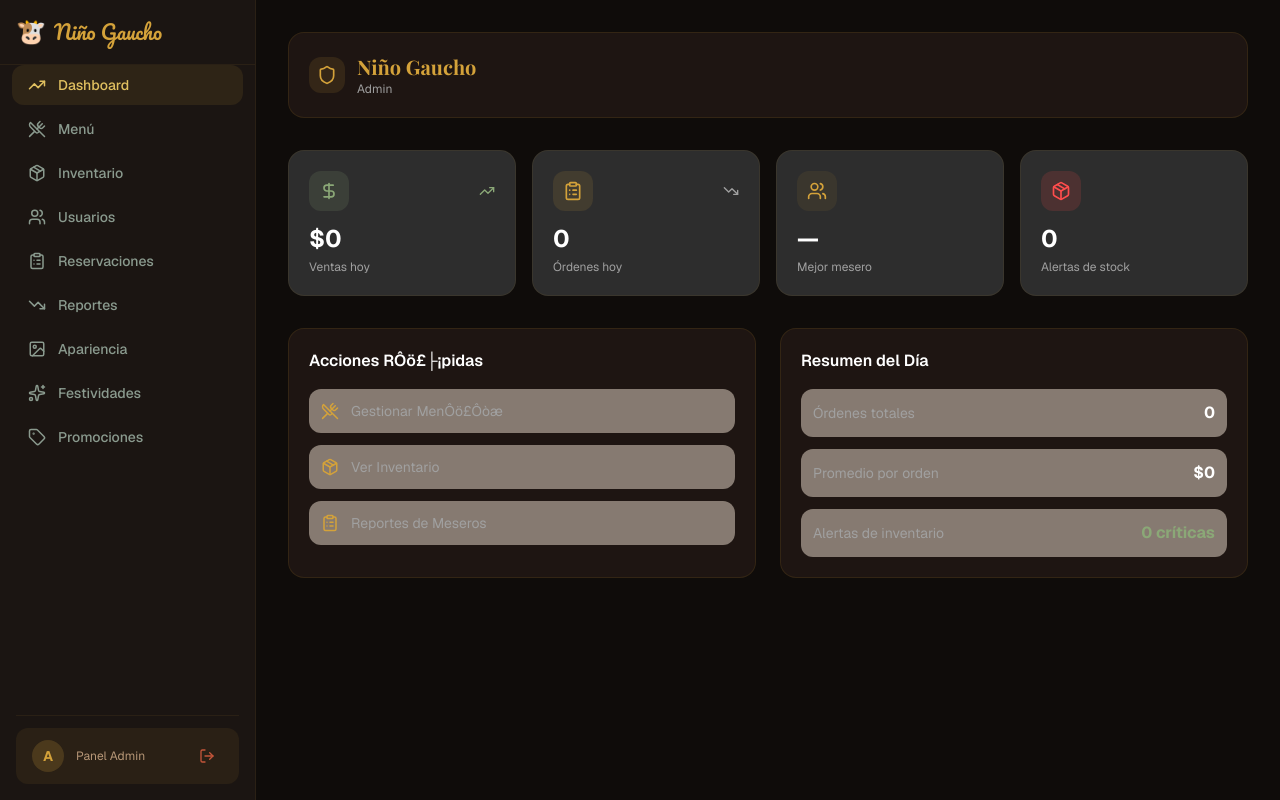
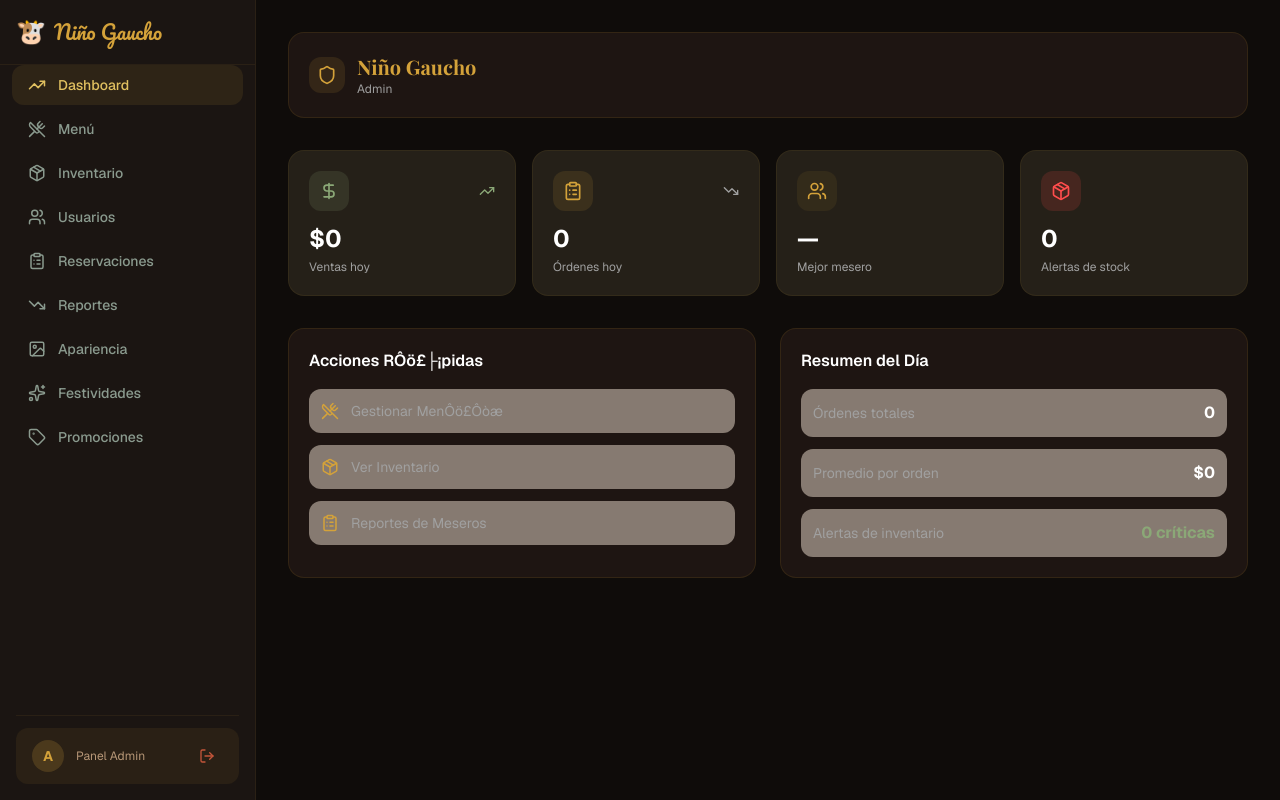
Before and after one commit to jesushernandezmonts/RestauranteGaucho, a Next.js app: page /admin in a window 1280 px wide. Built offline with nearby package versions, Linux system fonts and the light colour scheme; no server answers; the database is empty; sample sign-in values are in the browser's storage; a web font is replaced by a local one.

Commit message:
fix: replace inline gray backgrounds in admin dashboard stat cards
Replace hardcoded #2D2D2D (cold gray) with #252018 (warm brown) in
the 4 stat card containers on the admin dashboard to match the
restaurant's color palette.

```diff
--- a/src/app/admin/page.tsx
+++ b/src/app/admin/page.tsx
@@ -195,7 +195,7 @@ export default function AdminDashboard() {
 
         {/* Stats Cards */}
         <div className="grid grid-cols-1 sm:grid-cols-2 lg:grid-cols-4 gap-4 mb-8">
-          <div className="p-5 rounded-2xl" style={{ background: "#2D2D2D", border: "1px solid rgba(212,162,58,0.08)" }}>
+          <div className="p-5 rounded-2xl" style={{ background: "#252018", border: "1px solid rgba(212,162,58,0.08)" }}>
             <div className="flex items-center justify-between mb-3">
               <div className="w-10 h-10 rounded-xl flex items-center justify-center" style={{ background: "rgba(139,168,119,0.15)" }}>
                 <DollarSign size={20} style={{ color: "#8BA877" }} />
@@ -207,7 +207,7 @@ export default function AdminDashboard() {
             </div>
             <div className="text-xs mt-1" style={{ color: "#A0A0A0" }}>Ventas hoy</div>
           </div>
-          <div className="p-5 rounded-2xl" style={{ background: "#2D2D2D", border: "1px solid rgba(212,162,58,0.08)" }}>
+          <div className="p-5 rounded-2xl" style={{ background: "#252018", border: "1px solid rgba(212,162,58,0.08)" }}>
             <div className="flex items-center justify-between mb-3">
               <div className="w-10 h-10 rounded-xl flex items-center justify-center" style={{ background: "rgba(212,162,58,0.12)" }}>
                 <ClipboardList size={20} style={{ color: "#D4A23A" }} />
@@ -219,7 +219,7 @@ export default function AdminDashboard() {
             </div>
             <div className="text-xs mt-1" style={{ color: "#A0A0A0" }}>Órdenes hoy</div>
           </div>
-          <div className="p-5 rounded-2xl" style={{ background: "#2D2D2D", border: "1px solid rgba(212,162,58,0.08)" }}>
+          <div className="p-5 rounded-2xl" style={{ background: "#252018", border: "1px solid rgba(212,162,58,0.08)" }}>
             <div className="flex items-center justify-between mb-3">
               <div className="w-10 h-10 rounded-xl flex items-center justify-center" style={{ background: "rgba(212,162,58,0.08)" }}>
                 <Users size={20} style={{ color: "#D4A23A" }} />
@@ -234,7 +234,7 @@ export default function AdminDashboard() {
                 : "Mejor mesero"}
             </div>
           </div>
-          <div className="p-5 rounded-2xl" style={{ background: "#2D2D2D", border: "1px solid rgba(212,162,58,0.08)" }}>
+          <div className="p-5 rounded-2xl" style={{ background: "#252018", border: "1px solid rgba(212,162,58,0.08)" }}>
             <div className="flex items-center justify-between mb-3">
               <div className="w-10 h-10 rounded-xl flex items-center justify-center" style={{ background: "rgba(255,77,77,0.15)" }}>
                 <Package size={20} style={{ color: "#FF4D4D" }} />
```
